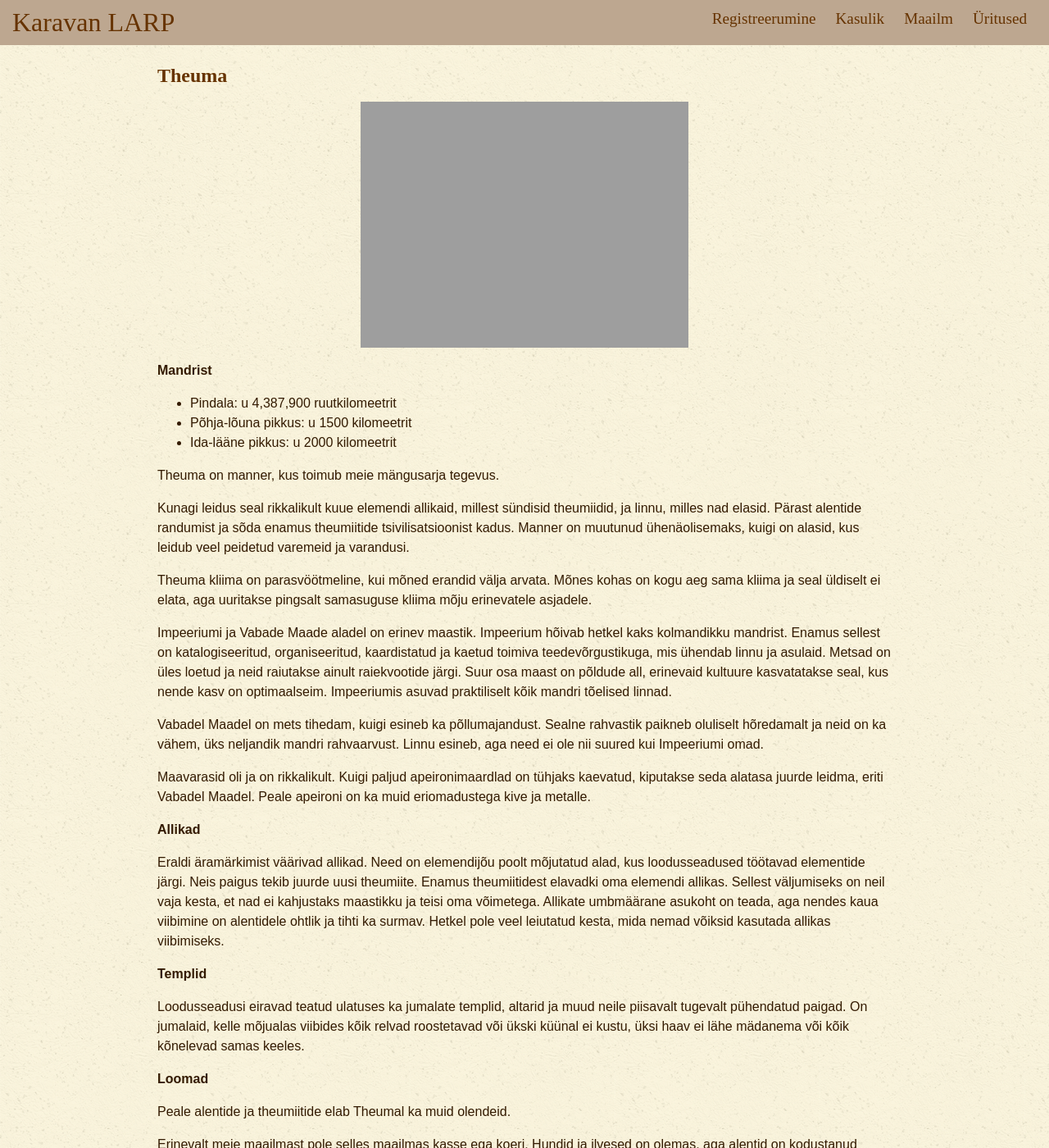
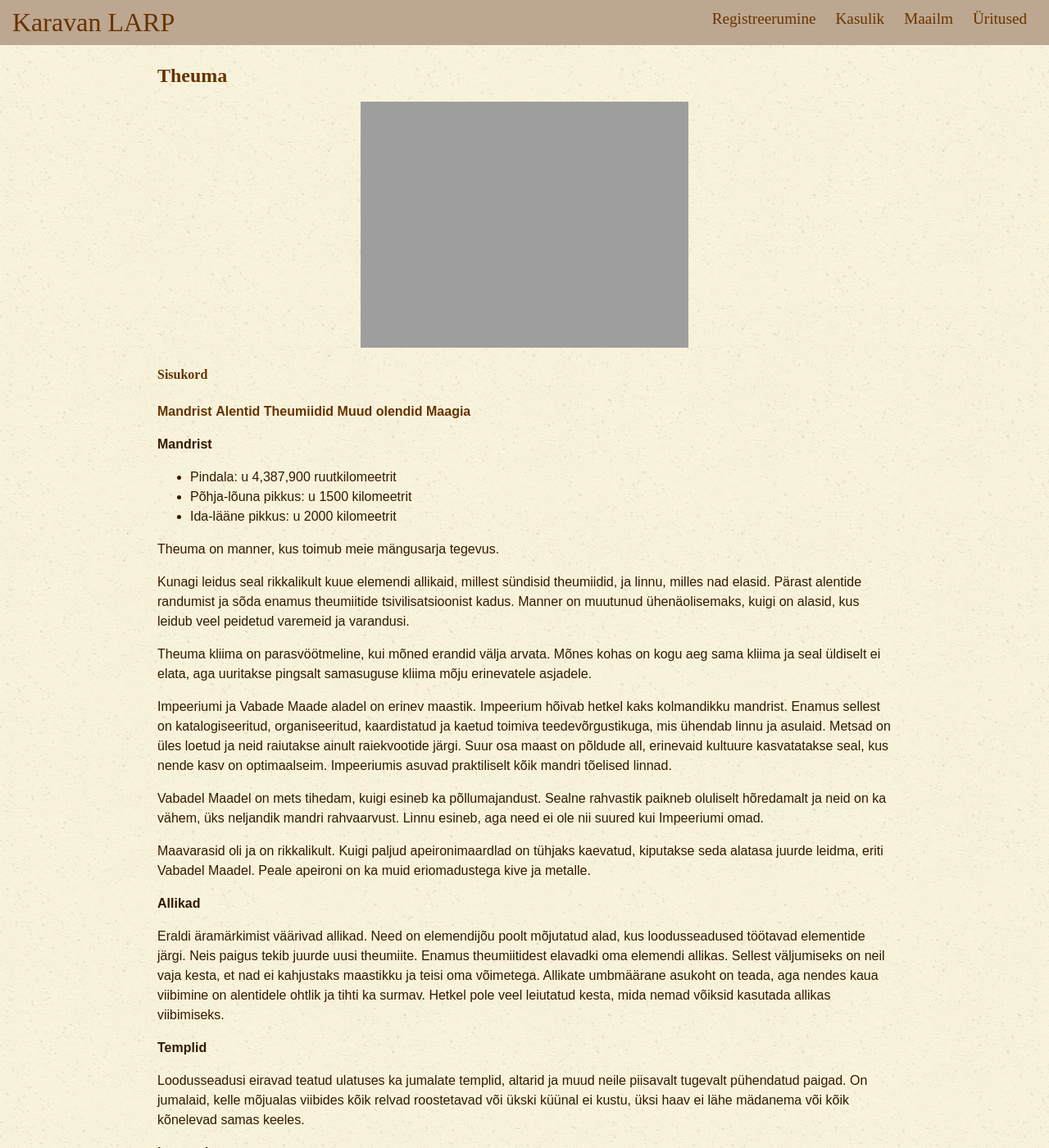
Before and after one commit to karavanlarp/karavanlarp.github.io, a Jekyll site: the page built from est/world/theuma.md, in a window 1280 px wide and 1400 px high. Shown: the whole window at 82% size. Built offline with Jekyll 4.4.1, drawn with Linux system fonts in a browser that asks for light colours; some web fonts are replaced.

Commit message:
est theuma table of contents

```diff
--- a/css/main.css
+++ b/css/main.css
@@ -114,6 +114,10 @@ li {
 	color: #331a00;
 }
 
+.bold {
+	font-weight: bold;
+}
+
 .right-content {
 	float: right;
 	text-align:center;
--- a/est/world/theuma.md
+++ b/est/world/theuma.md
@@ -6,7 +6,16 @@ title: Karavan LARP
 
 ![Theuma looduskaart](https://karavanlarp.github.io/img/map/yldkaart_nature.png)
 
-**Mandrist**
+<div id="toc">
+	<h4>Sisukord</h4>
+	<a href="#mandrist">Mandrist</a>
+	<a href="#alentid">Alentid</a>
+	<a href="#theumiidid">Theumiidid</a>
+	<a href="#muud">Muud olendid</a>
+	<a href="#maagia">Maagia</a>
+</div>
+
+<span class="bold" id="mandrist">Mandrist</span>
 
 * Pindala: u 4,387,900 ruutkilomeetrit
 * Põhja-lõuna pikkus: u 1500 kilomeetrit
@@ -98,7 +107,7 @@ Kuigi Impeeriumi ja Vabade Maade vahel on rahu, esineb elanike seas erinevaid su
 
 Valige oma suhtumine ise ja tegelasele meelepäraselt.
 
-### Alentid
+<h3 id="alentid">Alentid</h3>
 
 Alenti - Alentumilt pärit
 
@@ -142,7 +151,7 @@ Psühholoogiliselt on alentid samuti vastupidavamad kui inimesed. Neil esineb ol
 
 Tavaline alenti ei ole inimesest eristatav, kui välja arvata see, et mõnedel neist esineb nahavärvi sisalikusoomuseid. Vanaverelised on selgemalt eristatavad, kuna nende soomused on erinevat värvi ja nende silmad võivad samuti olla väga teistsugused.
 
-### Theumiidid
+<h3 id="theumiidid">Theumiidid</h3>
 
 ![Kuus theumiiti](https://karavanlarp.github.io/img/theumitelineup2.png)
 
@@ -174,7 +183,7 @@ Theumiidid ei paljune omavahel, vaid sünnivad allikate südametest väikeste el
 
 Kestata theumiit on särav humanoidne energiaolevus. Tema energia mõjutab ümbritsevat maailma, üldiselt laastavate tagajärgedega. Seetõttu kannavad theumiidid tavaliselt keha täielikult katvat kesta, mis võib meenutada nii turvist kui rüüd või segu mõlemast. Ka kestas olles särab veidi theumiidi energiat läbi, enamasti silmade kaudu.
 
-### Muud olendid
+<h3 id="muud">Muud olendid</h3>
 
 Theumal elab peale alentide ja theumiitide veel igasuguseid erinevaid olendeid. Mõned neist on alentide nii öelda alarassid, teised aga täiesti erinevad loodusjõudude poolt mõjutatud olendid.
 
@@ -234,7 +243,7 @@ Mõningaid näiteid:
 * Mägede elanikud - Mägedes käivad vähesed, aga esineb jutte elavatest mägedest, kes reisija eksitamiseks tema teadmata paigalt liiguvad. Kui mägedes mõjutatud loomi esineb, on pigem tegu lindudega, kes suudavad lennata kaugele ja kõrgemale kui tavalised linnud.
 * Vete elanikud - Vees elavad kõige suuremad moondunud loomad. Esineb nii mehesuuruseid kalu, kui ka laevasuuruseid koletisi, kellest legende räägitakse.
 
-### Maagia
+<h3 id="maagia">Maagia</h3>
 
 **Üldinfo**
 
```
